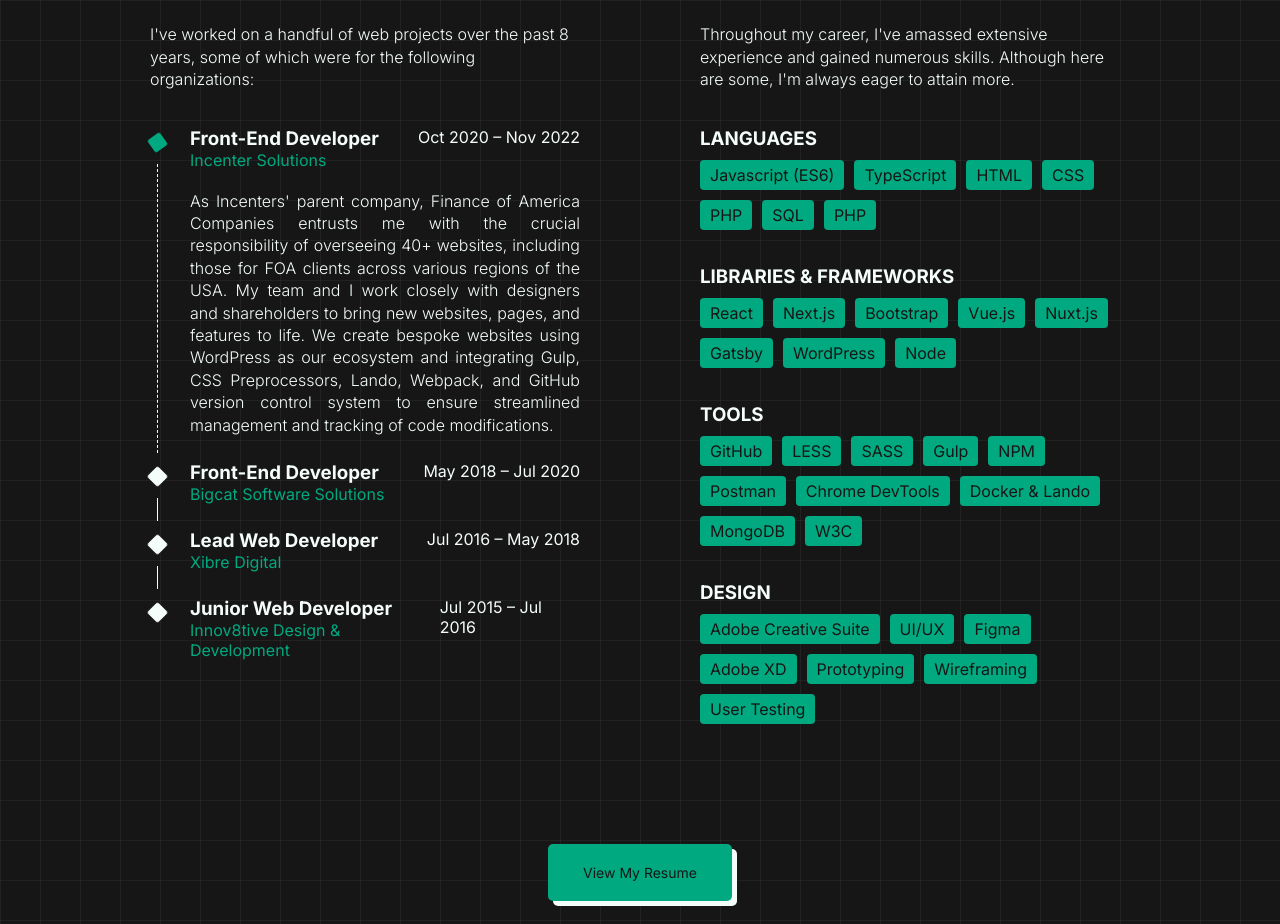
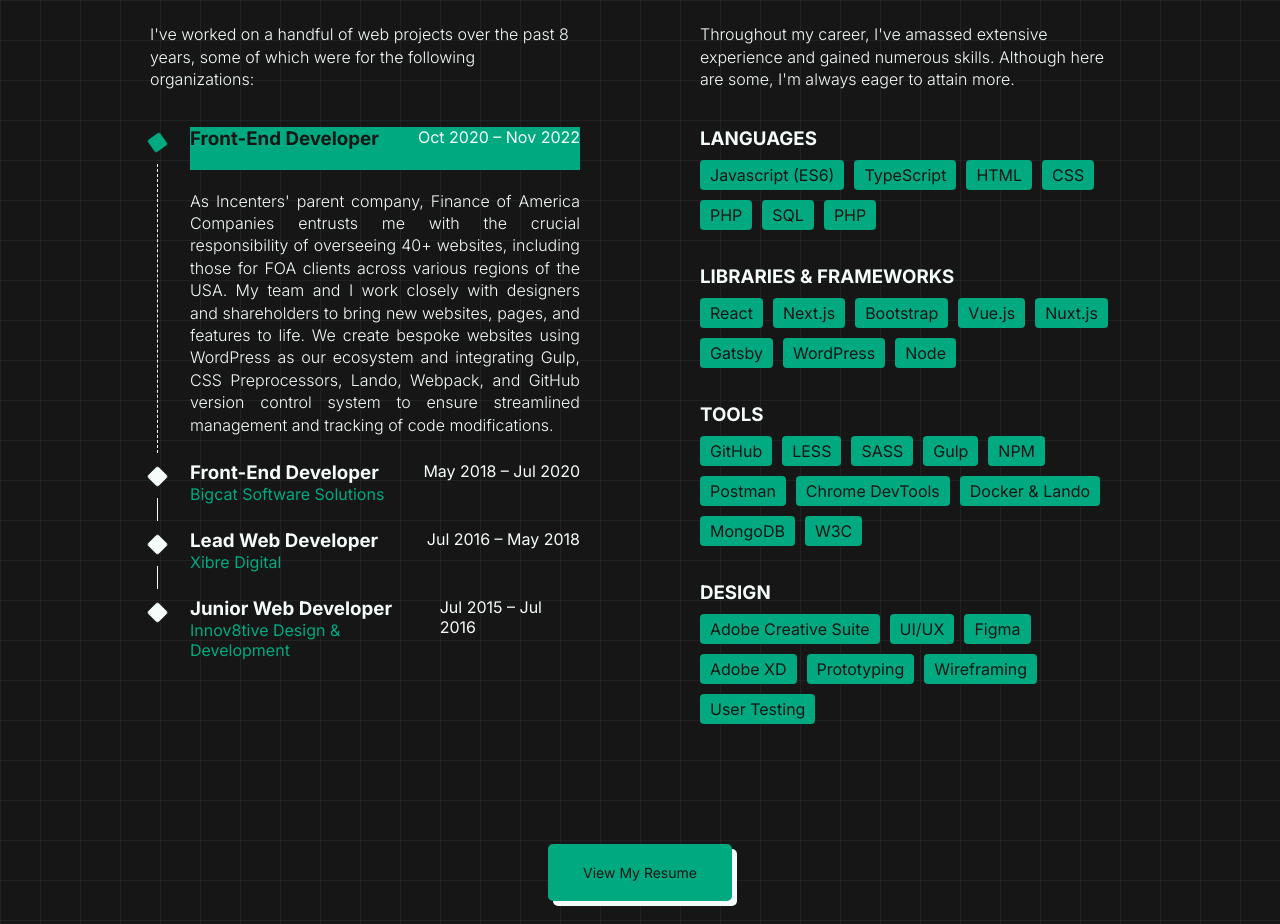
Before and after one commit to carlodp/portfolio, a Next.js app: page / in a window 1280 px wide. Shown: the part 1480-2404 px from the top of the page. Built offline with nearby package versions, Linux system fonts and the light colour scheme.

Commit message:
accordion update

```diff
--- a/components/Accordion.js
+++ b/components/Accordion.js
@@ -65,11 +65,14 @@
     },
   };
 
+
+  const toggleCondition = props.open === props.id;
+
   return (
     <>
       <li
         className={`accordion ${styled.accordionItem} ${
-          props.open === props.id ? "show" : ""
+          toggleCondition ? "show" : ""
         }`}
         aria-expanded="false"
         role="tab"
@@ -79,10 +82,11 @@
           variants={spinnerVariants}
           initial="initial"
           animate={animate}
+          onClick={toggleAccordionHandler}
         ></motion.span>
         <div
           id={props.id}
-          className="accordionTitle"
+          className={`accordionTitle ${toggleCondition && 'active'}`}
           tabIndex="0"
           type="button"
           aria-controls={`panel-${props.id}`}
@@ -98,14 +102,14 @@
           </div>
         </div>
         <AnimatePresence initial={false}>
-          {props.open === props.id && (
+          {toggleCondition && (
             <motion.div
               variants={accordionToggleVariants}
               initial="hidden"
               animate="visible"
               exit="hidden"
               id={`panel-${props.id}`}
-              className={`accordionContent${props.open ? "" : " collapse"}`}
+              className={`accordionContent${toggleCondition ? "" : " collapse"}`}
               role="tabpanel"
               aria-hidden="true"
               aria-labelledby={props.id}
--- a/styles/components/Accordion.module.scss
+++ b/styles/components/Accordion.module.scss
@@ -35,9 +35,9 @@
 }
 
 .accordionItem :global {
+
   .spinner {
     content: "";
-    pointer-events: none;
     position: absolute;
     left: -40px;
     top: 8px;
@@ -45,16 +45,39 @@
     height: 15px;
     border-radius: 2px;
     background-color: var(--primary);
-    z-index: 2;
+    z-index:1;
     transition: background-color 0.25s ease;
+    cursor: pointer;
   }
 
   .accordionTitle {
+    position: relative;
     display: flex;
     align-items: flex-start;
     justify-content: space-between;
     user-select: none;
     cursor: pointer;
+
+
+
+    &.active {
+      &:before {
+        content: '';
+        position: absolute;
+        top: 0;
+        left: 0;
+        width: 100%;
+        height: 100%;
+        background-color: var(--green);
+        z-index: -1;
+      }
+
+      .title {
+        h3, span {
+          color: var(--secondary);
+        }
+      }
+    }
 
     .title {
       h3 {
```
